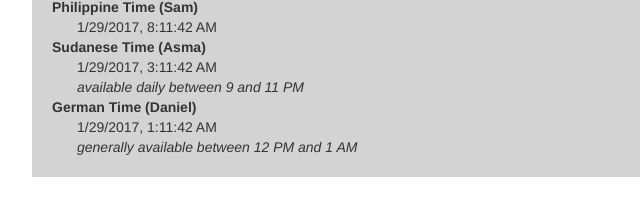
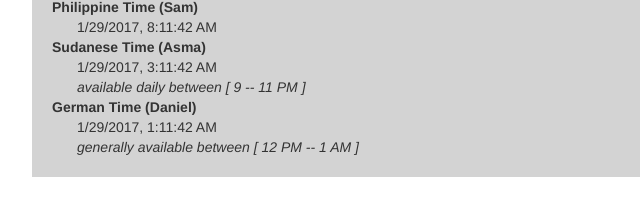
Before and after one commit to dwiehoff/dwiehoff.github.io, a plain HTML site: page index.html in a window 1280 px wide. Shown: the part 133-348 px from the top of the page, 0-640 px from the left. Drawn offline with nearby package versions, Linux system fonts and the light colour scheme.

Commit message:
easy reading <availability>

```diff
--- a/index.html
+++ b/index.html
@@ -29,10 +29,10 @@
 			<dd id="tPhilippines"> ... </dd>
 			<dt>Sudanese Time (Asma)</dt>
 			<dd id="tSudan"> ... </dd>
-			<dd class="emph">available daily between 9 and 11 PM</dd>
+			<dd class="emph">available daily between [ 9 -- 11 PM ]</dd>
 			<dt>German Time (Daniel)</dt>
 			<dd id="tGermany"> ... </dd>
-			<dd class="emph">generally available between 12 PM and 1 AM</dd>
+			<dd class="emph">generally available between [ 12 PM -- 1 AM ]</dd>
 		</dl>
 
 		<script src="https://cdnjs.cloudflare.com/ajax/libs/jquery/3.1.1/jquery.min.js"></script>
```
